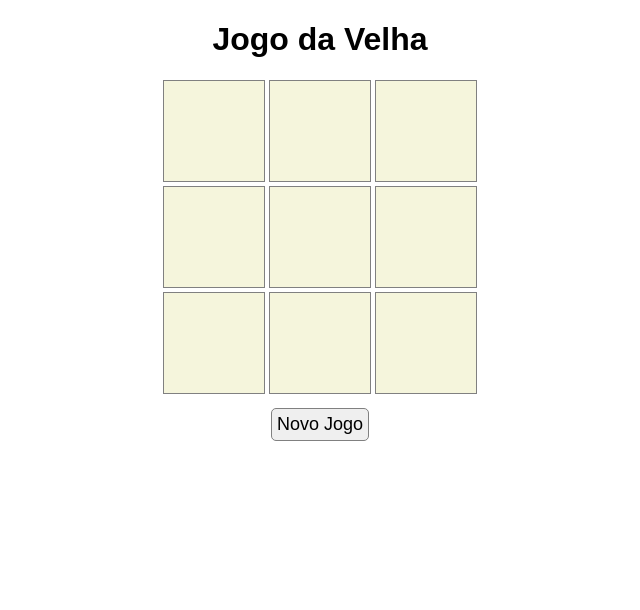
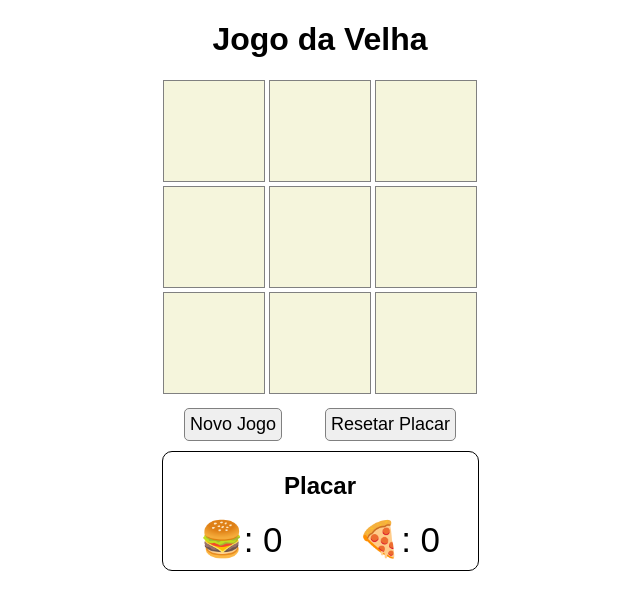
Before and after one commit to ariele-fatima/JogoDaVelha, a plain HTML site: page index.html in a window 1280 px wide. Both pictures are taken after a click on the button "Novo Jogo". Shown: the whole page, without its empty margins (320-960 px from the left). Drawn offline with Linux system fonts and the light colour scheme.

Commit message:
adicionando placar e botão para resetar o mesmo

```diff
--- a/index.html
+++ b/index.html
@@ -26,8 +26,23 @@
             <div id="8" class="square"></div>
         </div>
     </div>
-
-    <button id="newGame">Novo Jogo</button>
+    <div class="buttonsContainer">
+        <button id="newGame">Novo Jogo</button>
+        <button id="resetScoreboard">Resetar Placar</button>
+    </div>
+    <div class="scoreboardContainer">
+        <h2>Placar</h2>
+        <div class="scoreboardContent">
+            <div class="scoreboardResult">
+                <div class="player1"></div>
+                <div id="valuePlayer0"> : 0</div>
+            </div>
+            <div class="scoreboardResult">
+                <div class="player2"></div>
+                <div id="valuePlayer1"> : 0</div>
+            </div>
+        </div>
+    </div>
 
     <script src="./scripts/game.js"></script>
     <script src="./scripts/interface.js"></script>
--- a/scripts/game.js
+++ b/scripts/game.js
@@ -13,6 +13,8 @@ let winStates = [
     [0, 4, 8],
     [2, 4, 6]
 ];
+let winsPlayer0 = 0;
+let winsPlayer1 = 0;
 
 
 function handleMove(position) {
@@ -77,3 +79,12 @@ function initialVariables(){
     playerTime = 0;
     gameOver = false;
 }
+
+function countVictors(playerTime){
+    playerTime == 0 ? winsPlayer0 ++ : winsPlayer1 ++;
+}
+
+function initialVariablesScoreboard(){
+    winsPlayer0 = 0;
+    winsPlayer1 = 0;
+}
--- a/scripts/interface.js
+++ b/scripts/interface.js
@@ -2,12 +2,15 @@ document.addEventListener('DOMContentLoaded', () => {
 
     let squares = document.querySelectorAll(".square");
     let btnNewGame = document.getElementById("newGame");
+    let btnResetGame = document.getElementById("resetScoreboard");
 
     squares.forEach((square) => {
         square.addEventListener('click', handleClick);
     });
 
     btnNewGame.addEventListener('click', restartGame);
+    btnResetGame.addEventListener('click', resetScoreboard);
+
 });
 
 function handleClick(event) {
@@ -16,37 +19,75 @@ function handleClick(event) {
     let position = square.id;
 
     if (handleMove(position)) {
+
         setTimeout(() => {
             alert("O Jogo Acabou - O Vencedor foi " + playerTime);
-        }, 10)
-    }else if(isDraw()){
+        }, 10);
+
+        updateScoreboard(playerTime);
+
+    } else if (isDraw()) {
+
         setTimeout(() => {
             alert("O Jogo Empatou");
         }, 10);
+
     };
+
     updateSquare(position);
 }
 
-function updateSquare(position){
+function updateSquare(position) {
+
     let square = document.getElementById(position.toString());
     let symbol = board[position];
+
     square.innerHTML = `<div class='${symbol}'>`
 }
 
-function updateSquares(){
+function cleanSquares() {
+
     let squares = document.querySelectorAll(".square");
 
     squares.forEach((square) => {
         let position = square.id;
         let symbol = board[position];
 
-        if(symbol != ''){
+        if (symbol != '') {
             square.innerHTML = '';
         }
     })
 }
 
-function restartGame(){
-    updateSquares();
+function restartGame() {
+    cleanSquares();
     initialVariables();
 }
+
+function updateScoreboard(playerTime) {
+
+    countVictors(playerTime);
+
+    let player0 = document.getElementById("valuePlayer0");
+    let player1 = document.getElementById("valuePlayer1");
+
+    if (playerTime == 0) {
+        player0.innerHTML = `: ${winsPlayer0}`;
+    } else {
+        player1.innerHTML = `: ${winsPlayer1}`;
+    }
+}
+
+function cleanScoreboard(){
+
+    let player0 = document.getElementById("valuePlayer0");
+    let player1 = document.getElementById("valuePlayer1");
+
+    player0.innerHTML = `: ${winsPlayer0}`;
+    player1.innerHTML = `: ${winsPlayer1}`;
+}
+
+function resetScoreboard(){
+    initialVariablesScoreboard();
+    cleanScoreboard();
+}
--- a/styles/style.css
+++ b/styles/style.css
@@ -1,8 +1,5 @@
 body{
     text-align: center;
-}
-
-h1{
     font-family: Arial, Helvetica, sans-serif;
 }
 
@@ -46,8 +43,43 @@ h1{
 
 button{
     font-size: 18px;
-    margin-top: 10px;
     padding: 5px;
     border: 1px solid gray;
     border-radius: 5px;
 }
+
+.buttonsContainer{
+    width: 315px;
+    margin: 10px auto;
+    display: flex;
+    justify-content: space-around;
+}
+
+.scoreboardContainer{
+    border: 1px solid black;
+    width: 315px;
+    margin: 10px auto;
+    border-radius: 10px;
+}
+
+.scoreboardContent{
+    display: flex;
+    justify-content: space-around;
+    height: 50px;
+
+}
+
+.scoreboardResult{
+    font-size: 35px;
+    display: flex;
+    align-items: center;
+    padding-bottom: 10px;
+}
+
+.player1::after{
+    content: "\1F354";
+}
+
+.player2::after{
+    content: "\1F355";
+}
```
